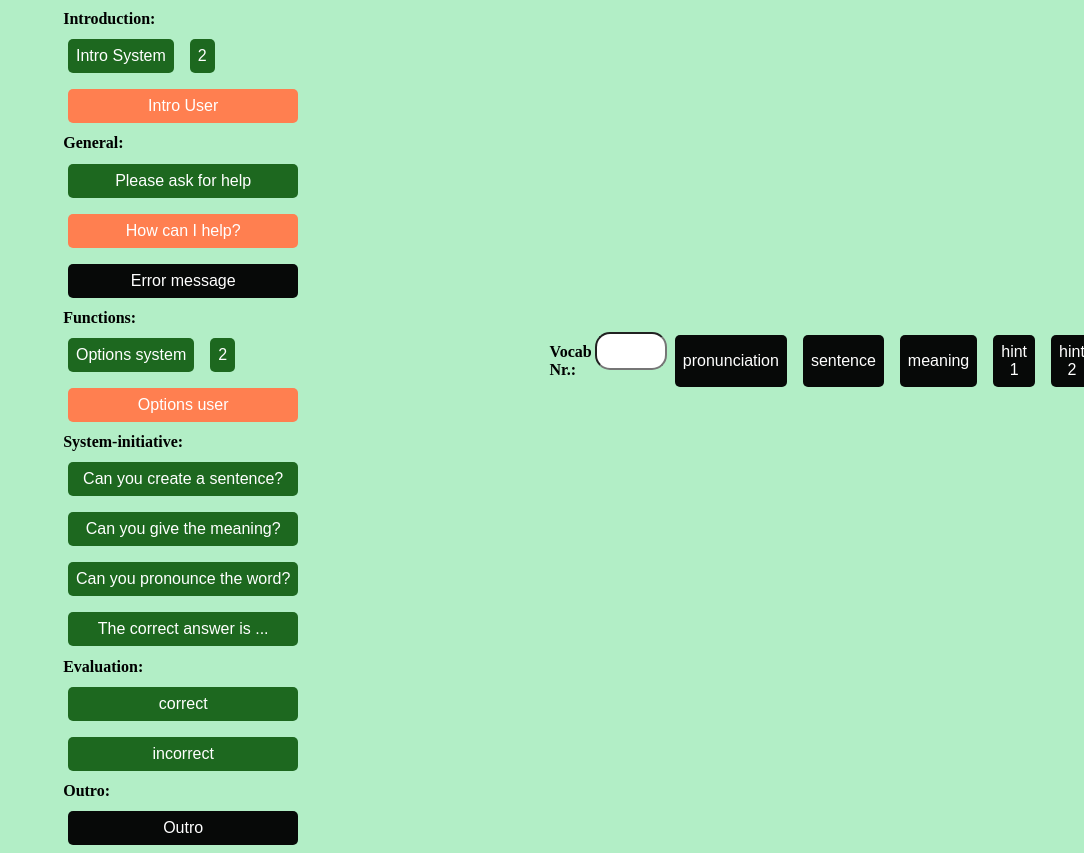
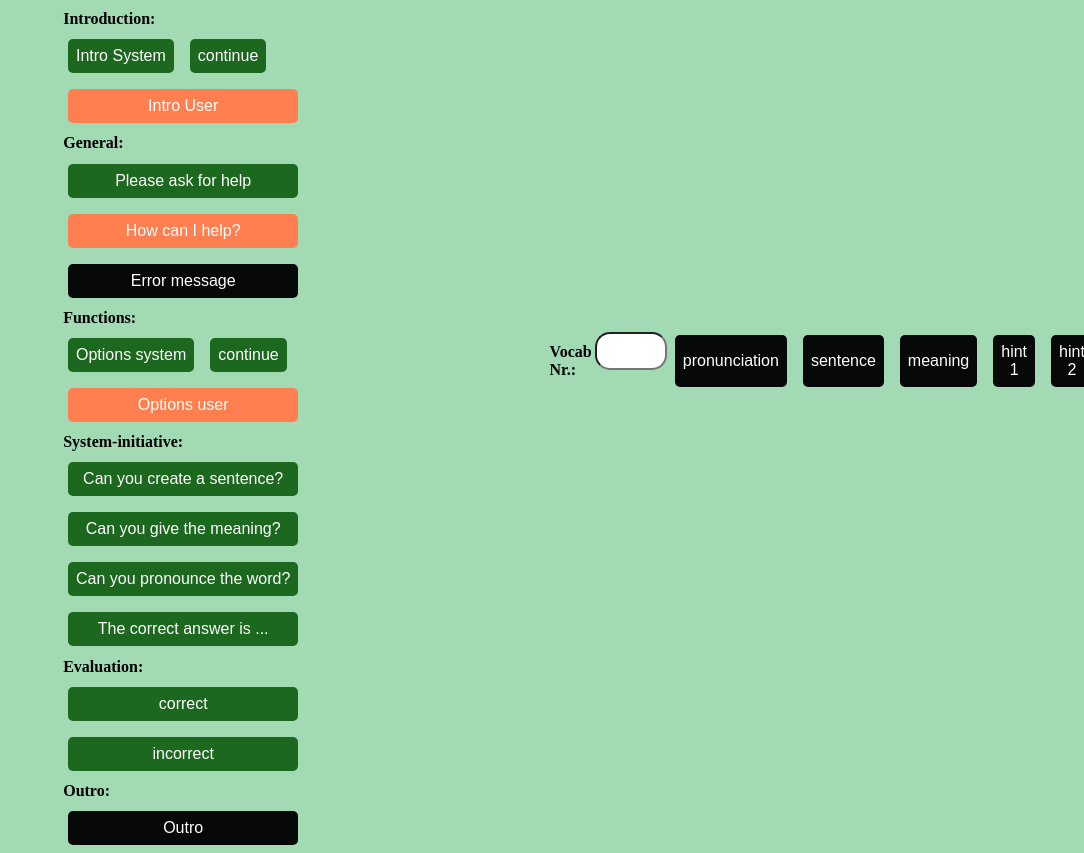
Before and after one commit to 4nn1k4/Study_Buddy_Wizard, a plain HTML site: page index.html in a window 1280 px wide. Shown: the part 73-926 px from the top of the page, without its empty margins (196-1280 px from the left). Drawn offline with nearby package versions, Linux system fonts and the light colour scheme.

Commit message:
updated_study_buddies

```diff
--- a/index.html
+++ b/index.html
@@ -11,14 +11,14 @@
     <div class="options">
         <div class="generalUtterances">
             <p>Introduction:</p>
-            <span><button id="IntroductionSystem", class="audioBtn">Intro System</button><button id="IntroductionSystem2", class="audioBtn">2</button></span>
+            <span><button id="IntroductionSystem", class="audioBtn">Intro System</button><button id="IntroductionSystem2", class="audioBtn">continue</button></span>
             <button id="IntroductionUser", class="audioBtn">Intro User</button>
             <p>General:</p>
             <button id="furtherHelp", class="audioBtn"> Please ask for help</button>
             <button id="helpBtn", class="audioBtn">How can I help?</button>
             <button id="notDefined", class="audioBtn">Error message</button>
             <p>Functions:</p>
-            <span><button id="optionsSystem", class="audioBtn">Options system</button><button id="optionsSystem2", class="audioBtn">2</button></span>
+            <span><button id="optionsSystem", class="audioBtn">Options system</button><button id="optionsSystem2", class="audioBtn">continue</button></span>
             <button id="optionsUser", class="audioBtn">Options user</button>
             <p>System-initiative:</p>
             <button id="createSentence", class="audioBtn">Can you create a sentence?</button>
--- a/style.css
+++ b/style.css
@@ -2,7 +2,7 @@ html,
 body {
     margin: 0;
     padding: 0;
-    background-color: rgb(178, 238, 198);
+    background-color: rgb(162, 218, 180);
 }
 
 h1{
```
